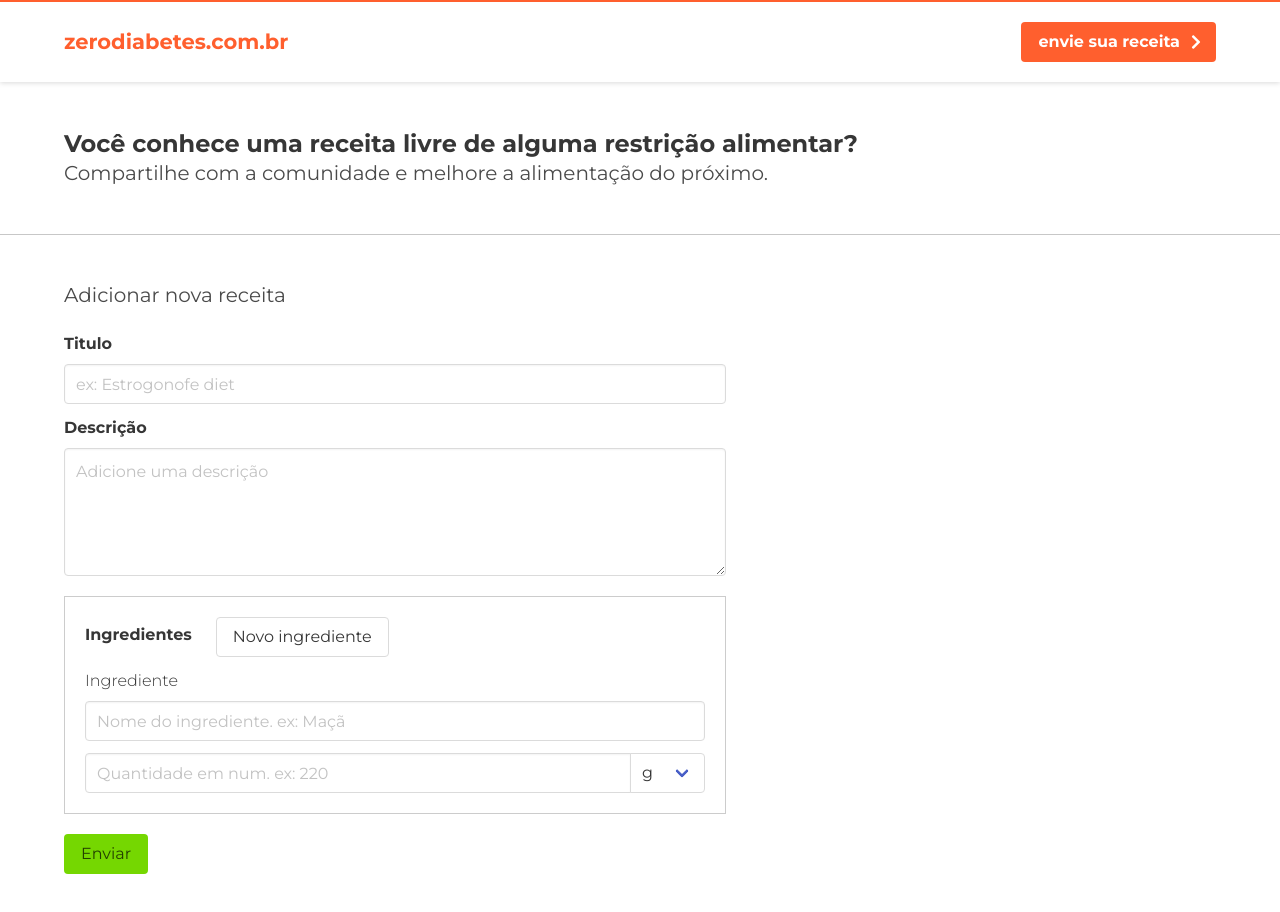
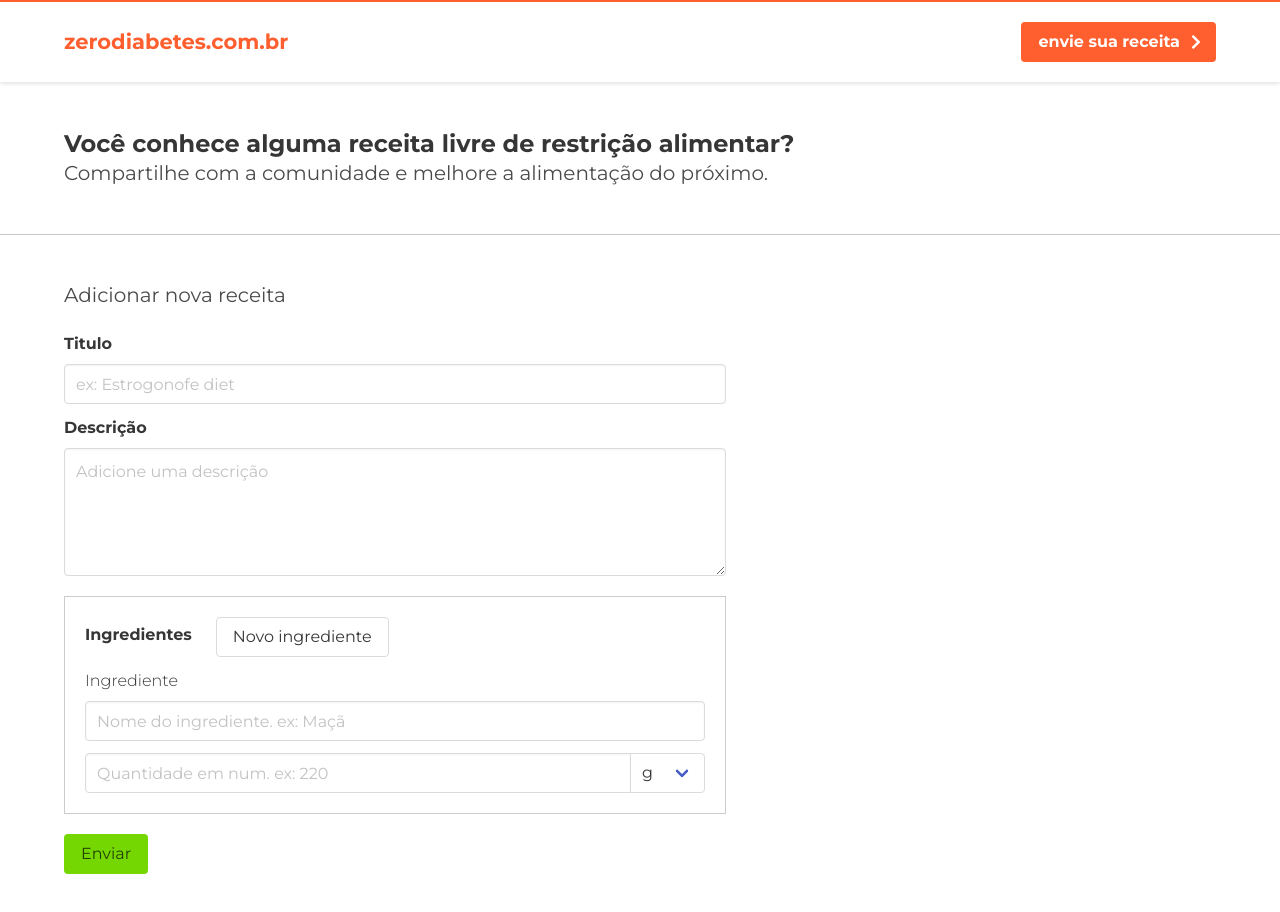
Before and after one commit to betodasilva/nrecipes, an Angular app: page /enviar-receita in a window 1280 px wide. Shown: the top 912 px of the page. Built offline with nearby package versions, Linux system fonts and the light colour scheme.

Commit message:
Reduce font size

```diff
--- a/src/app/submitrecipe/submitrecipe.component.html
+++ b/src/app/submitrecipe/submitrecipe.component.html
@@ -1,7 +1,7 @@
 <div class="hero hero--border-bottom">
   <div class="hero-body">
     <div class="container">
-      <h1 class="title is-size-4">Você conhece uma receita livre de alguma restrição alimentar?</h1>
+      <h1 class="title is-size-4">Você conhece alguma receita livre de restrição alimentar?</h1>
       <h2 class="subtitle">Compartilhe com a comunidade e melhore a alimentação do próximo.</h2>
     </div>
   </div>
```
